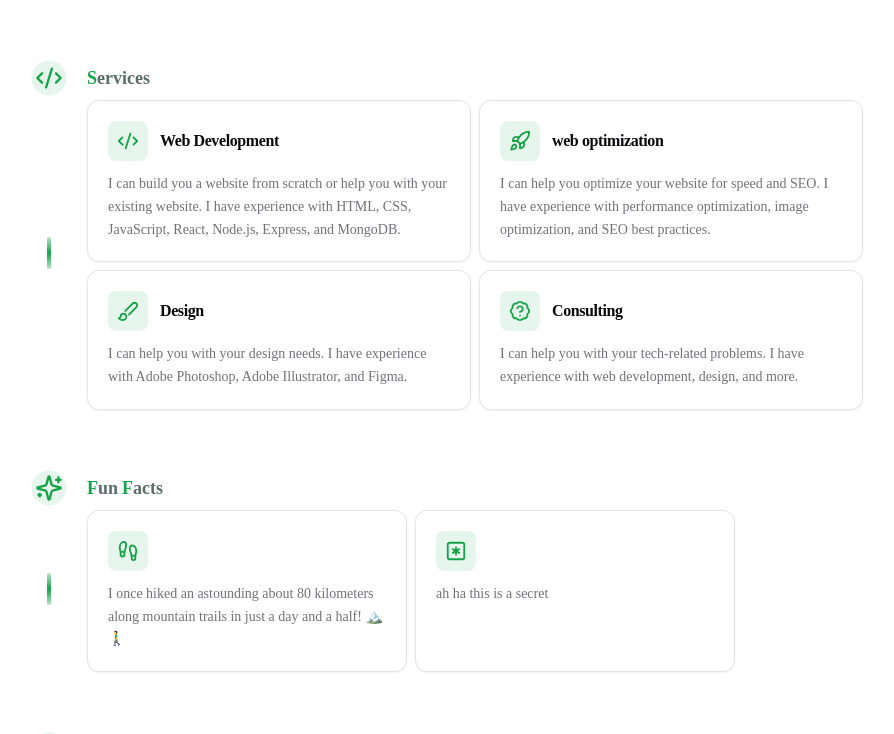
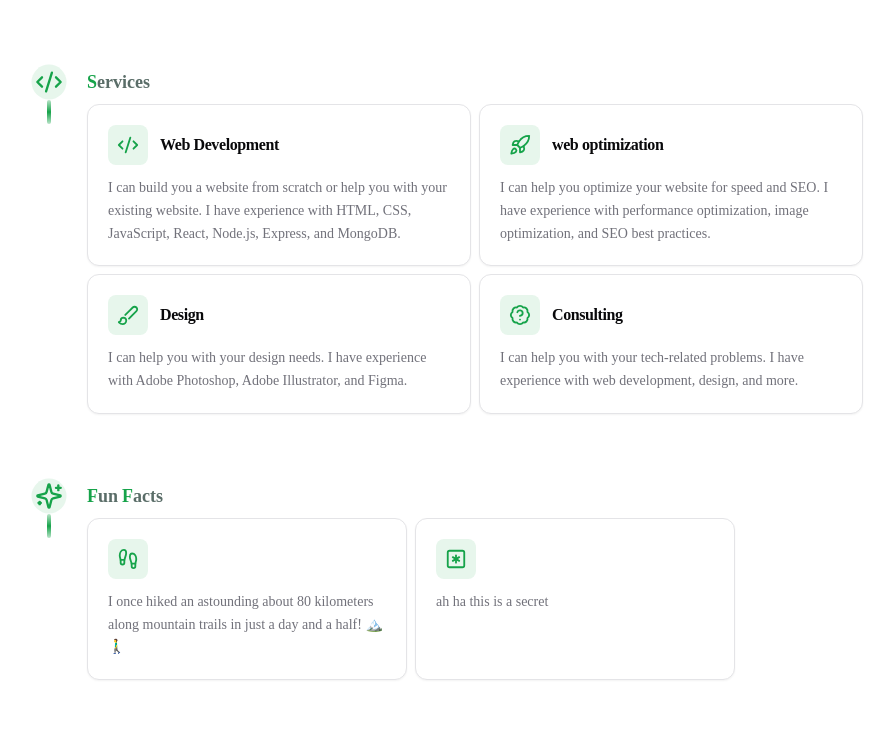
Before and after one commit to ilorez/portfolio, a Next.js app: page / in a window 1280 px wide. Shown: the part 981-1715 px from the top of the page, without its empty margins (125-1019 px from the left). Built offline with nearby package versions, Linux system fonts and the light colour scheme.

Commit message:
feat: Refactor IconWithVerticalLine and VerticalLine components to support theming and improve styling

```diff
--- a/components/global/IconWithVerticalLine.tsx
+++ b/components/global/IconWithVerticalLine.tsx
@@ -4,35 +4,55 @@ import VerticalLine from './VerticalLine';
 import dynamicIconImports from 'lucide-react/dynamicIconImports';
 import { cn } from '@/lib/utils';
 
+export type SectionTheme = 'about' | 'experience' | 'primary';
+
+const THEME_LINE_CLASSES: Record<SectionTheme, string> = {
+  about:
+    'bg-gradient-to-b from-primary/30 via-primary to-primary/30 dark:from-primary/40 dark:via-primary dark:to-primary/40',
+  experience:
+    'bg-gradient-to-b from-amber-500/30 via-amber-500 to-amber-500/30 dark:from-amber-400/40 dark:via-amber-400 dark:to-amber-400/40',
+  primary:
+    'bg-gradient-to-b from-violet-500/30 via-violet-500 to-violet-500/30 dark:from-violet-400/40 dark:via-violet-400 dark:to-violet-400/40',
+};
+
+const THEME_ICON_WRAPPER: Record<SectionTheme, string> = {
+  about: 'bg-primary/10 dark:bg-primary/20 shadow-primary/20',
+  experience: 'bg-amber-500/10 dark:bg-amber-500/20 shadow-amber-500/20',
+  primary: 'bg-violet-500/10 dark:bg-violet-500/20 shadow-violet-500/20',
+};
+
+const THEME_ICON_COLOR: Record<SectionTheme, string> = {
+  about: 'text-primary',
+  experience: 'text-amber-600 dark:text-amber-400',
+  primary: 'text-violet-600 dark:text-violet-400',
+};
+
 interface IconWithVerticalLineProps {
   icon: keyof typeof dynamicIconImports;
   iconSize?: number;
-  className?: string;
-  shadow?: string;
+  theme: SectionTheme;
 }
 
-/** Unified left accent: icon + vertical line for all sections. */
+/** Left accent: icon + full-height vertical line. Line stretches to section height. */
 const IconWithVerticalLine = ({
   icon,
   iconSize = 28,
-  className,
-  shadow = 'shadow-primary/20',
+  theme,
 }: IconWithVerticalLineProps) => (
-  <div className="flex flex-col items-center gap-1 shrink-0">
-    <div className="relative flex items-center justify-center">
+  <div className="flex flex-col items-center gap-1 shrink-0 self-stretch h-full min-h-0">
+    <div className="relative flex items-center justify-center shrink-0">
       <div
         className={cn(
           'absolute inset-0 rounded-full scale-125 -z-10',
-          'bg-primary/10 dark:bg-primary/20',
-          shadow
+          THEME_ICON_WRAPPER[theme]
         )}
         aria-hidden
       />
-      <div className="relative text-primary">
+      <div className={cn('relative', THEME_ICON_COLOR[theme])}>
         <Icon name={icon} size={iconSize} />
       </div>
     </div>
-    <VerticalLine className={className} />
+    <VerticalLine className={THEME_LINE_CLASSES[theme]} />
   </div>
 );
 
--- a/components/global/VerticalLine.tsx
+++ b/components/global/VerticalLine.tsx
@@ -4,14 +4,12 @@ interface VerticalLineProps {
   className?: string;
 }
 
-/** Single unified style for all section left lines. */
+/** Vertical line that fills available height — use with flex-1 in parent. */
 const VerticalLine = ({ className }: VerticalLineProps) => (
-  <div className="flex items-center justify-center h-full min-h-[2rem]">
+  <div className="flex-1 min-h-[1.5rem] w-full flex justify-center self-stretch">
     <div
       className={cn(
-        'w-1 rounded-full min-h-[2rem] flex-1',
-        'bg-gradient-to-b from-primary/30 via-primary to-primary/30',
-        'dark:from-primary/40 dark:via-primary dark:to-primary/40',
+        'w-1 rounded-full h-full min-h-[1.5rem]',
         className
       )}
       aria-hidden
--- a/components/global/homepage/HomepageSection.tsx
+++ b/components/global/homepage/HomepageSection.tsx
@@ -30,12 +30,12 @@ const THEME_STYLES: Record<
     titleLight: 'text-light-primary',
   },
   experience: {
-    titleCap: 'text-primary',
-    titleLight: 'text-light-primary',
+    titleCap: 'text-amber-600 dark:text-amber-400',
+    titleLight: 'text-amber-700 dark:text-amber-300',
   },
   primary: {
-    titleCap: 'text-primary',
-    titleLight: 'text-light-primary',
+    titleCap: 'text-violet-600 dark:text-violet-400',
+    titleLight: 'text-violet-700 dark:text-violet-300',
   },
 };
 
@@ -171,9 +171,9 @@ export default function HomepageSection({
   })();
 
   return (
-    <div className="flex flex-row gap-6 h-fit">
-      <IconWithVerticalLine icon={iconName} iconSize={28} />
-      <div className="flex flex-col gap-5 min-w-0 flex-1">
+    <div className="flex flex-row gap-6 items-stretch min-h-0">
+      <IconWithVerticalLine icon={iconName} iconSize={28} theme={section.theme} />
+      <div className="flex flex-col gap-5 min-w-0 flex-1 pb-1">
         <div className="flex flex-col gap-2">
           <CapitalizedText
             text={section.title}
```
